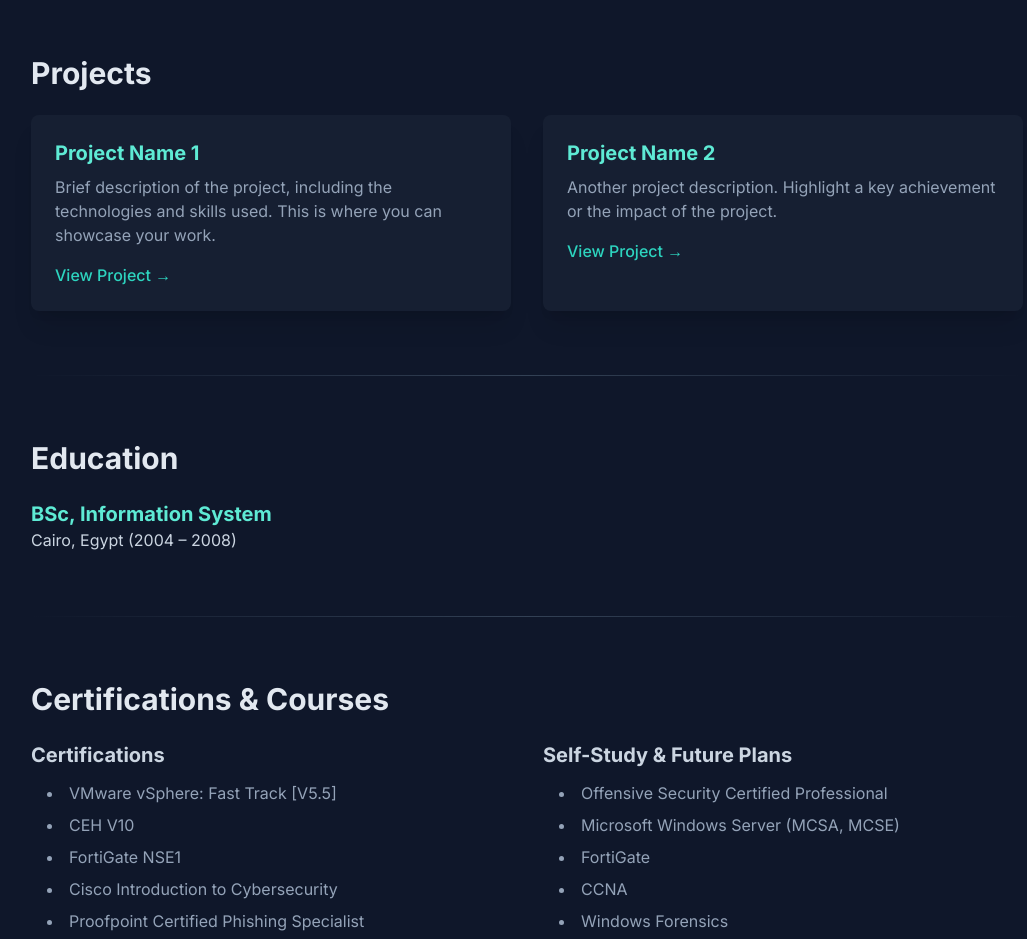
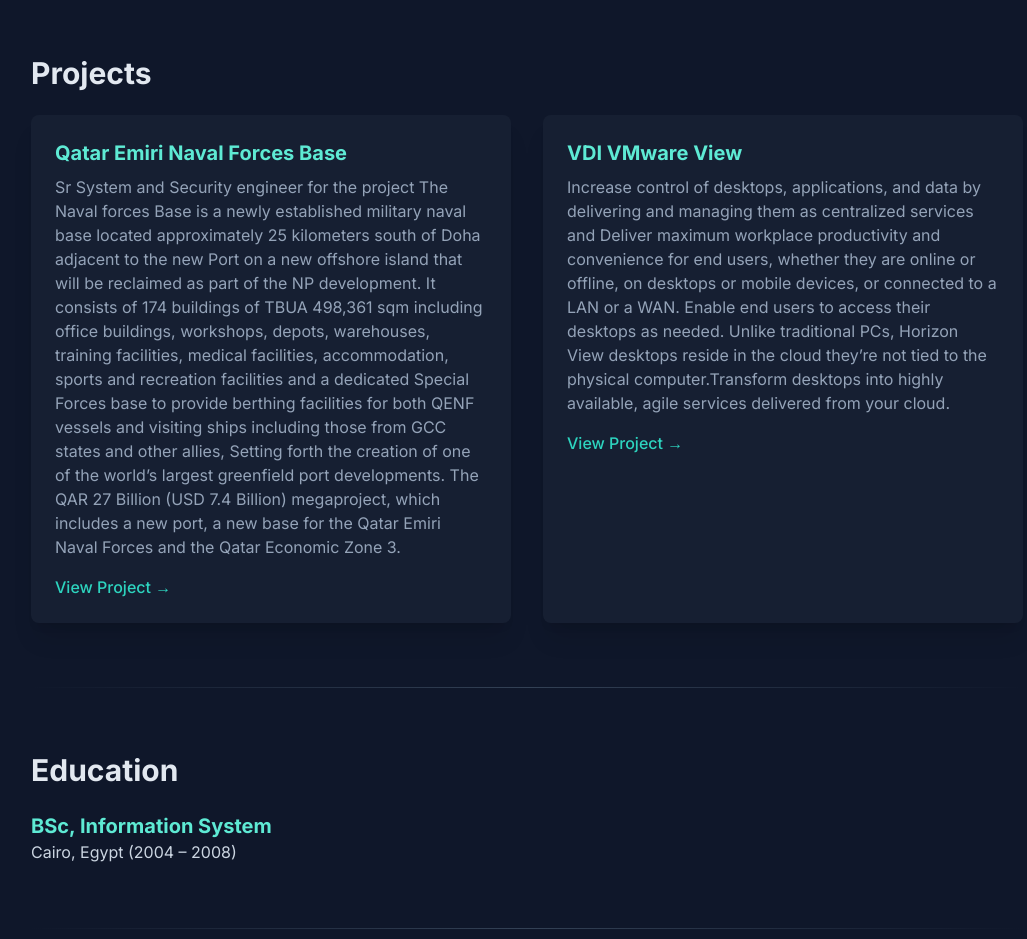
Before and after one commit to HaHashem/HaHashem, a plain HTML site: page index.html in a window 1280 px wide. Shown: the part 3020-3959 px from the top of the page, without its empty margins (113-1140 px from the left). Drawn offline with nearby package versions, Linux system fonts and the light colour scheme.

Commit message:
index.html

```diff
--- a/index.html
+++ b/index.html
@@ -212,14 +212,14 @@
             <div class="grid grid-cols-1 md:grid-cols-2 gap-8">
                 <!-- Project Card 1 -->
                 <div class="p-6 bg-slate-800/50 rounded-lg shadow-xl hover:bg-slate-800 transition-colors">
-                    <h3 class="text-xl font-semibold text-teal-300 mb-2">Project Name 1</h3>
-                    <p class="text-slate-400 mb-4">Brief description of the project, including the technologies and skills used. This is where you can showcase your work.</p>
+                    <h3 class="text-xl font-semibold text-teal-300 mb-2">Qatar Emiri Naval Forces Base</h3>
+                    <p class="text-slate-400 mb-4">Sr System and Security engineer for the project The Naval forces Base is a newly established military naval base located approximately 25 kilometers south of Doha adjacent to the new Port on a new offshore island that will be reclaimed as part of the NP development. It consists of 174 buildings of TBUA 498,361 sqm including office buildings, workshops, depots, warehouses, training facilities, medical facilities, accommodation, sports and recreation facilities and a dedicated Special Forces base to provide berthing facilities for both QENF vessels and visiting ships including those from GCC states and other allies, Setting forth the creation of one of the world’s largest greenfield port developments. The QAR 27 Billion (USD 7.4 Billion) megaproject, which includes a new port, a new base for the Qatar Emiri Naval Forces and the Qatar Economic Zone 3.</p>
                     <a href="#" class="text-teal-400 hover:text-teal-300 transition-colors font-medium">View Project &rarr;</a>
                 </div>
                 <!-- Project Card 2 -->
                 <div class="p-6 bg-slate-800/50 rounded-lg shadow-xl hover:bg-slate-800 transition-colors">
-                    <h3 class="text-xl font-semibold text-teal-300 mb-2">Project Name 2</h3>
-                    <p class="text-slate-400 mb-4">Another project description. Highlight a key achievement or the impact of the project.</p>
+                    <h3 class="text-xl font-semibold text-teal-300 mb-2">VDI VMware View</h3>
+                    <p class="text-slate-400 mb-4">Increase control of desktops, applications, and data by delivering and managing them as centralized services and Deliver maximum workplace productivity and convenience for end users, whether they are online or offline, on desktops or mobile devices, or connected to a LAN or a WAN. Enable end users to access their desktops as needed. Unlike traditional PCs, Horizon View desktops reside in the cloud they’re not tied to the physical computer.Transform desktops into highly available, agile services delivered from your cloud. </p>
                     <a href="#" class="text-teal-400 hover:text-teal-300 transition-colors font-medium">View Project &rarr;</a>
                 </div>
                 <!-- You can add more project cards here -->
```
